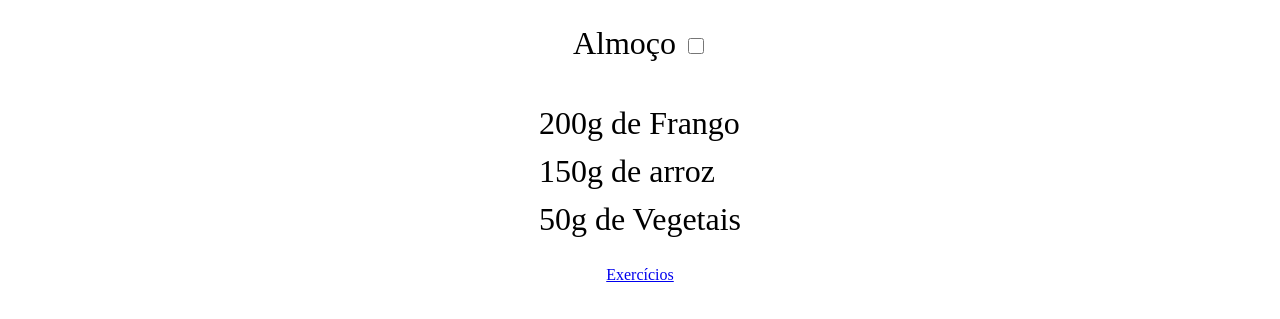
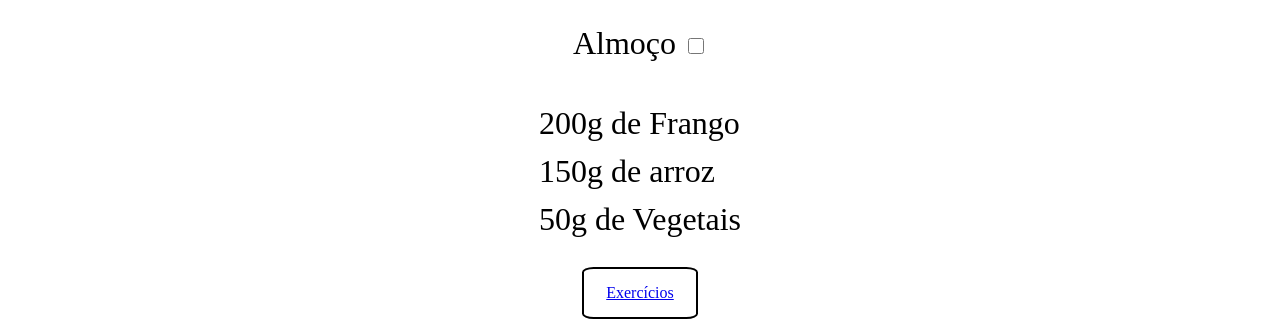
Before and after one commit to Joao-Rocha04/Codes, a plain HTML site: page index.html in a window 1280 px wide. Shown: the part 517-836 px from the top of the page. Before the commit the page ends 800 px from the top, so only its background shows below. Drawn offline with Linux system fonts and the light colour scheme; files whose address does not match are found by name.

Commit message:
index css

```diff
--- a/css/index.css
+++ b/css/index.css
@@ -111,3 +111,13 @@ margin: 1rem;
     width: 1rem;
     height: 1rem;
 }
+.botao_exercicio{
+    display: flex;
+    justify-content: center;
+    align-items: center;
+    border: solid black 2px;
+    padding: 1rem;
+    width: 5rem;
+    height: 2rem;
+    border-radius: 10%;
+}
--- a/index.html
+++ b/index.html
@@ -70,7 +70,7 @@
                 </ul>
             </li>
         </ul>
-        <a href="exercicios.html">Exercícios</a>
+        <a class="botao_exercicio" href="exercicios.html">Exercícios</a>
     </main>
 </body>
 </html>
```
